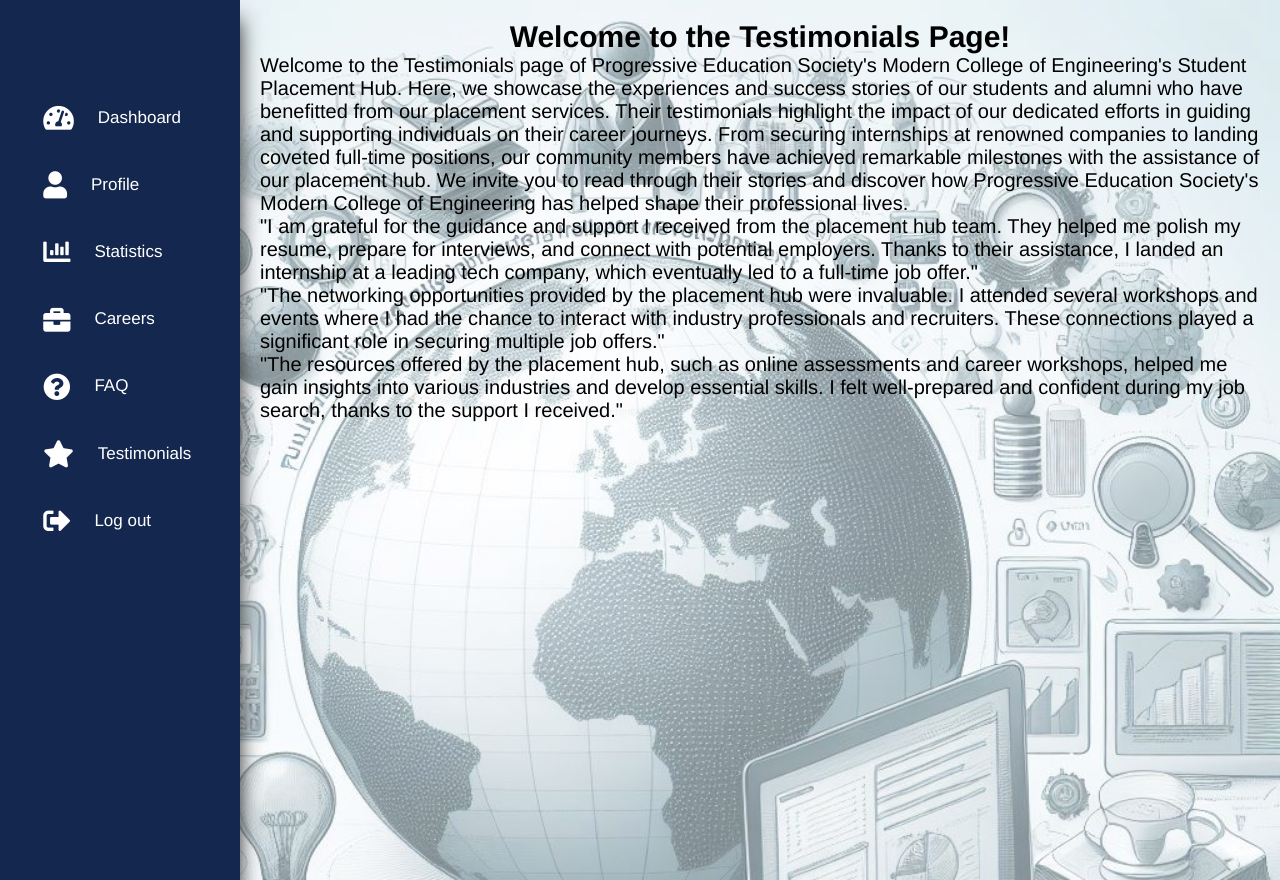
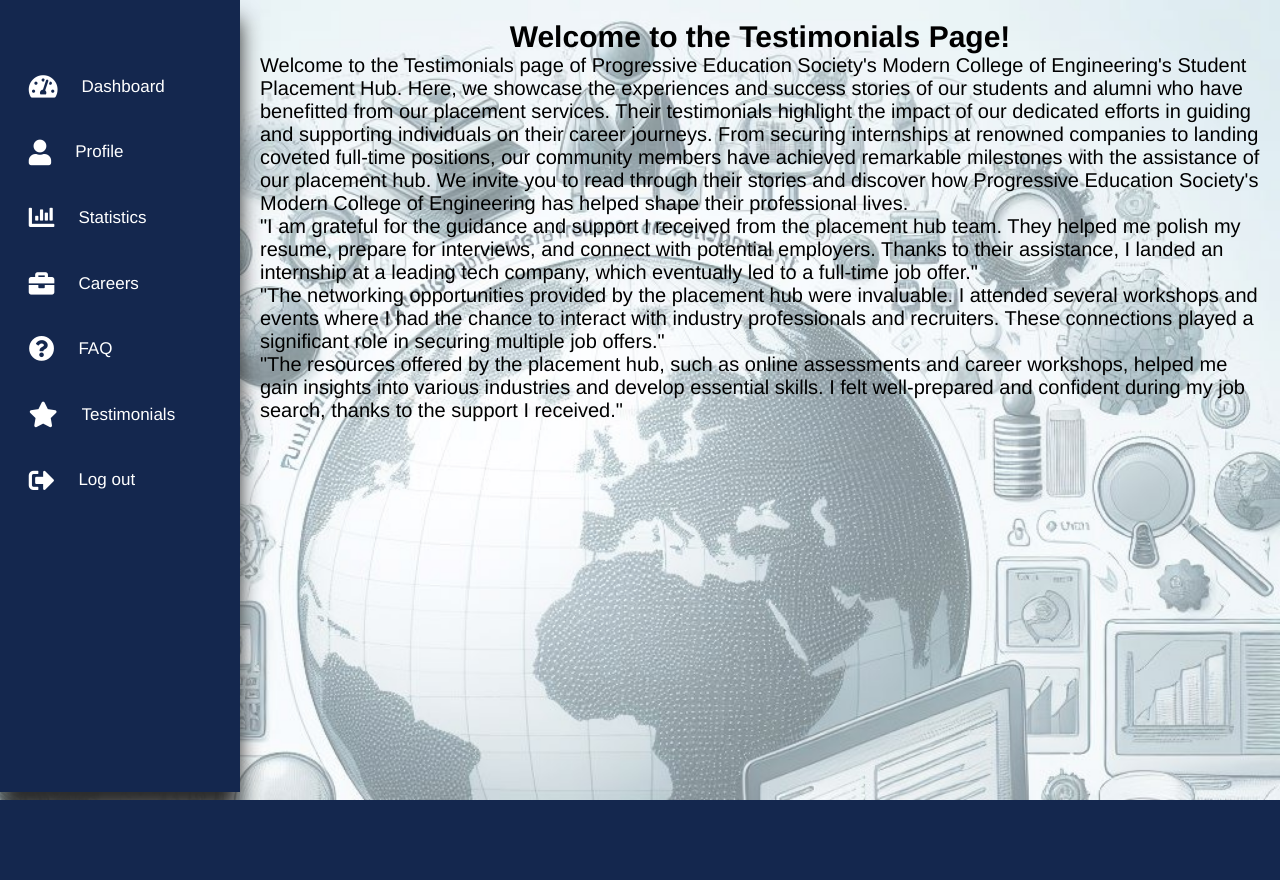
Before and after one commit to GauravKumbhar0491/Placement_Hub, a Flask app: page /testimonials in a window 1280 px wide. After the commit the page ends 800 px from the top, so only its background shows below. Run offline with Flask 3, Linux system fonts and the light colour scheme.

Commit message:
Update test.css

```diff
--- a/Placement/static/test.css
+++ b/Placement/static/test.css
@@ -10,6 +10,7 @@
 
 body {
     display: flex;
+    background: rgb(241, 246, 249);
     background-image: url("my\ first\ design.jpg");
     background-size: cover;
 }
@@ -19,9 +20,9 @@ body {
     top: 0;
     left: 0;
     bottom: 0;
-    width: 60px;
-    height: 110vh;
-    padding: 0 1.7rem;
+    width: 90px;
+    height: 99vh;
+    padding: 0 0.8rem;
     color: #fff;
     overflow: hidden;
     transition: all 0.5s linear;
@@ -35,8 +36,8 @@ body {
 }
 
 .logo {
-    height: 80px;
-    padding: 16px;
+    height: 50px;
+    padding: 12px;
 }
 
 .main {
@@ -72,7 +73,7 @@ body {
 }
 
 .main a i {
-    font-size: 1.7rem;
+    font-size: 1.6rem;
 }
 
 .college-logo {
```
